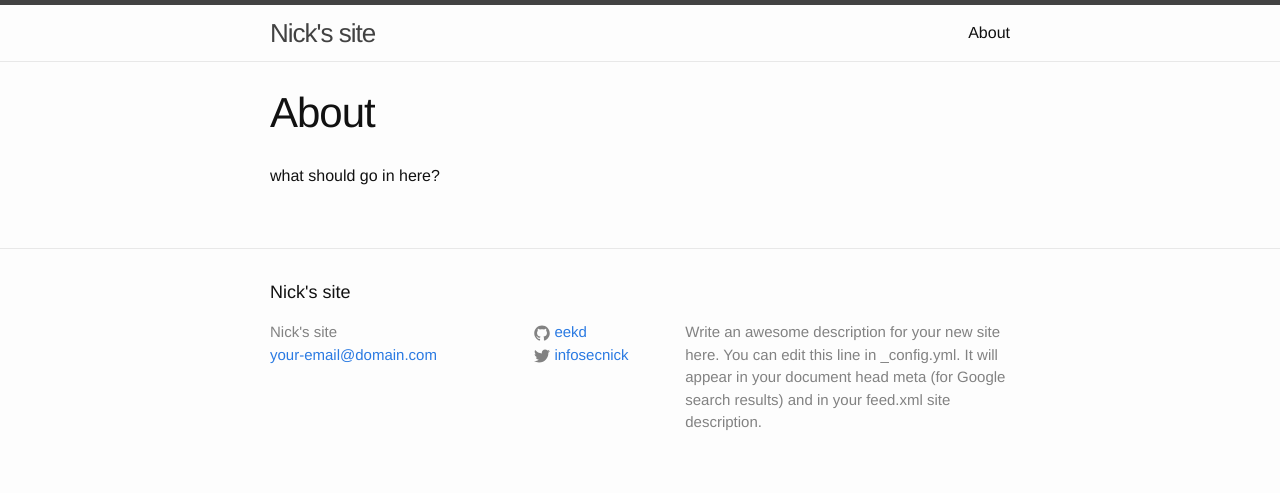
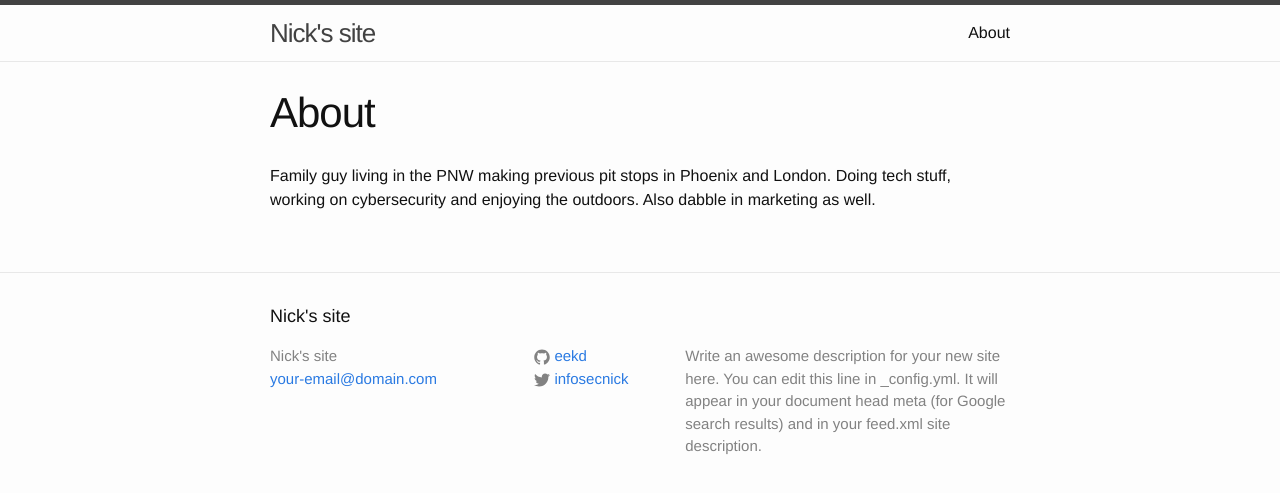
Before and after one commit to eekd/eekdomains, a Jekyll site: the page built from about.md, in a window 1280 px wide. Shown: the top 493 px of the page. Built offline with Jekyll 4.4.1, drawn with Linux system fonts in a browser that asks for light colours.

Commit message:
updated about page

```diff
--- a/about.md
+++ b/about.md
@@ -4,4 +4,4 @@ title: About
 permalink: /about/
 ---
 
-what should go in here?
+Family guy living in the PNW making previous pit stops in Phoenix and London. Doing tech stuff, working on cybersecurity and enjoying the outdoors. Also dabble in marketing as well.
```
